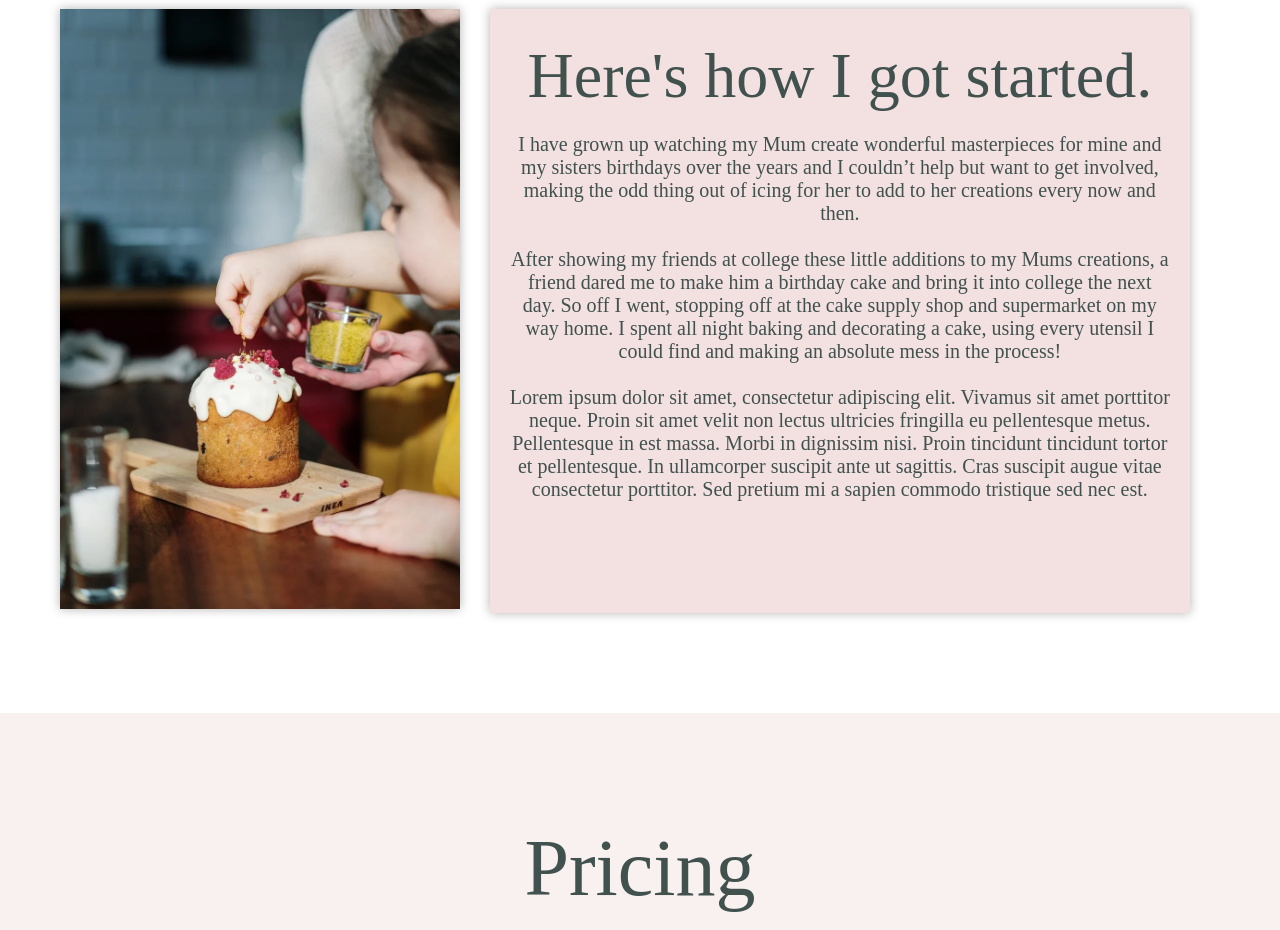
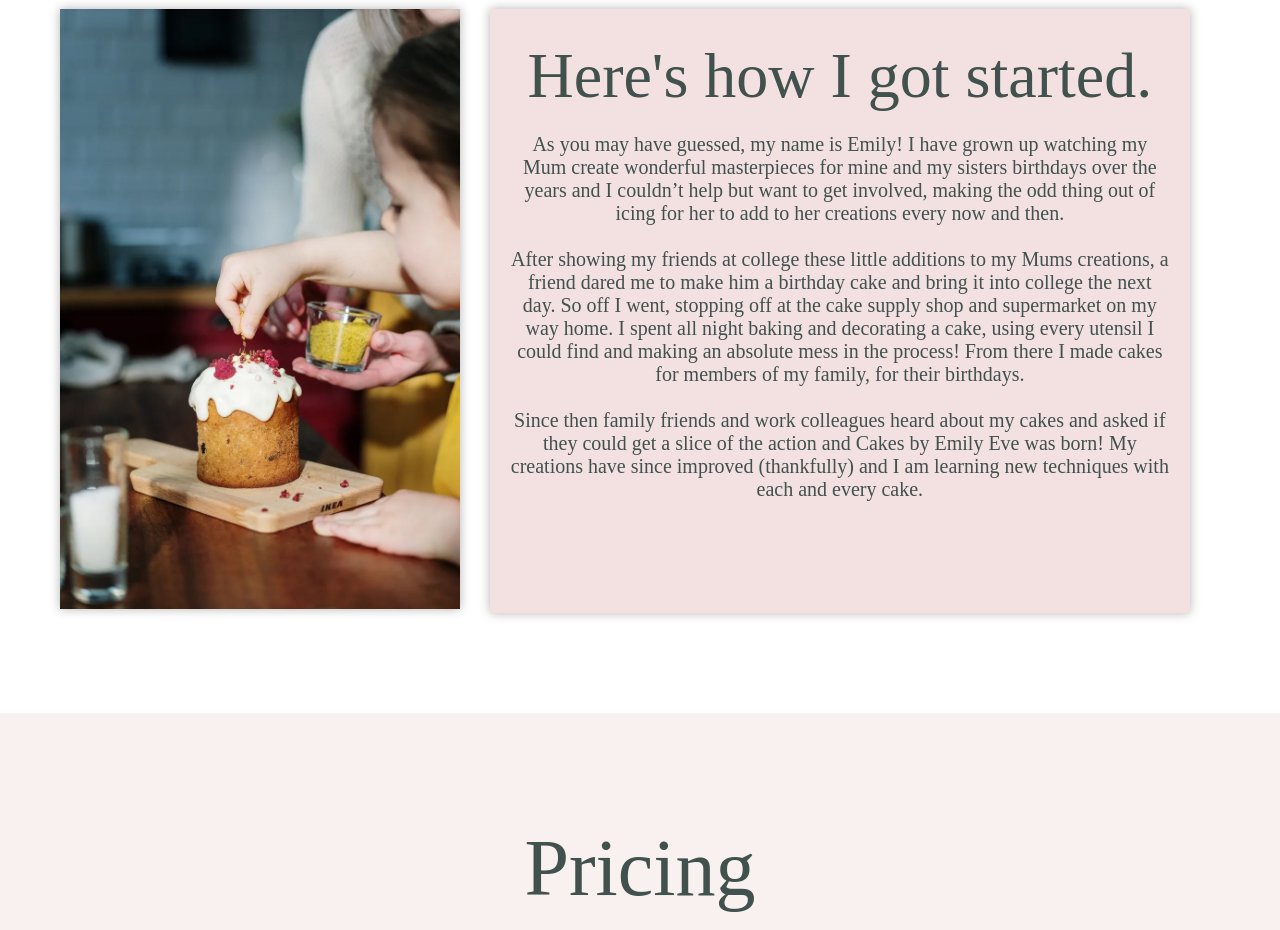
Before and after one commit to ChrisKirbyDev/Cakes, a React app: page / in a window 1280 px wide. Shown: the part 1860-2790 px from the top of the page. Built offline with nearby package versions, Linux system fonts and the light colour scheme; the HTML template or start-up script is replaced by a standard one.

Commit message:
Update about me

```diff
--- a/client/src/components/common/About.jsx
+++ b/client/src/components/common/About.jsx
@@ -1,36 +1,52 @@
 import React from "react";
 
-function About(){
-    return(
+function About() {
+  return (
     <div className="about-section" id="about">
       <div className="about-titles">
         <h2>The First Cake I Made Was For Others.</h2>
-                <h3>Since then, <strong>nothing has changed.</strong></h3>
+        <h3>
+          Since then, <strong>nothing has changed.</strong>
+        </h3>
       </div>
       <div className="about-image-text-container">
         <div className="about-image">
-                    <img className="profile-image" src="/img/about.jpg" alt="About Me Profile"/>
+          <img
+            className="profile-image"
+            src="/img/about.jpg"
+            alt="About Me Profile"
+          />
         </div>
         <div className="about-text">
           <h2>Here's how I got started.</h2>
-                    <p>I have grown up watching my Mum create wonderful masterpieces for mine and my sisters birthdays
-                    over the years and I couldn’t help but want to get involved,
-                    making the odd thing out of icing for her to add to her creations every now and then.</p>
-                    <br/>
-                    <p>After showing my friends at college these little additions to my Mums creations,
-                    a friend dared me to make him a birthday cake and bring it into college the next day.
-                    So off I went, stopping off at the cake supply shop and supermarket on my way home.
-                    I spent all night baking and decorating a cake,
-                    using every utensil I could find and making an absolute mess in the process!</p>
-                    <br/>
-                    <p>Lorem ipsum dolor sit amet, consectetur adipiscing elit. Vivamus sit amet porttitor neque.
-                    Proin sit amet velit non lectus ultricies fringilla eu pellentesque metus. Pellentesque in est massa.
-                    Morbi in dignissim nisi. Proin tincidunt tincidunt tortor et pellentesque. In ullamcorper suscipit ante ut sagittis.
-                    Cras suscipit augue vitae consectetur porttitor. Sed pretium mi a sapien commodo tristique sed nec est.</p>
+          <p>
+            As you may have guessed, my name is Emily! I have grown up watching
+            my Mum create wonderful masterpieces for mine and my sisters
+            birthdays over the years and I couldn’t help but want to get
+            involved, making the odd thing out of icing for her to add to her
+            creations every now and then.
+          </p>
+          <br />
+          <p>
+            After showing my friends at college these little additions to my
+            Mums creations, a friend dared me to make him a birthday cake and
+            bring it into college the next day. So off I went, stopping off at
+            the cake supply shop and supermarket on my way home. I spent all
+            night baking and decorating a cake, using every utensil I could find
+            and making an absolute mess in the process! From there I made cakes
+            for members of my family, for their birthdays.
+          </p>
+          <br />
+          <p>
+            Since then family friends and work colleagues heard about my cakes
+            and asked if they could get a slice of the action and Cakes by Emily
+            Eve was born! My creations have since improved (thankfully) and I am
+            learning new techniques with each and every cake.
+          </p>
         </div>
       </div>
     </div>
-    )
+  );
 }
 
 export default About;
```
Lines whose indentation alone changed are shown as unchanged.
